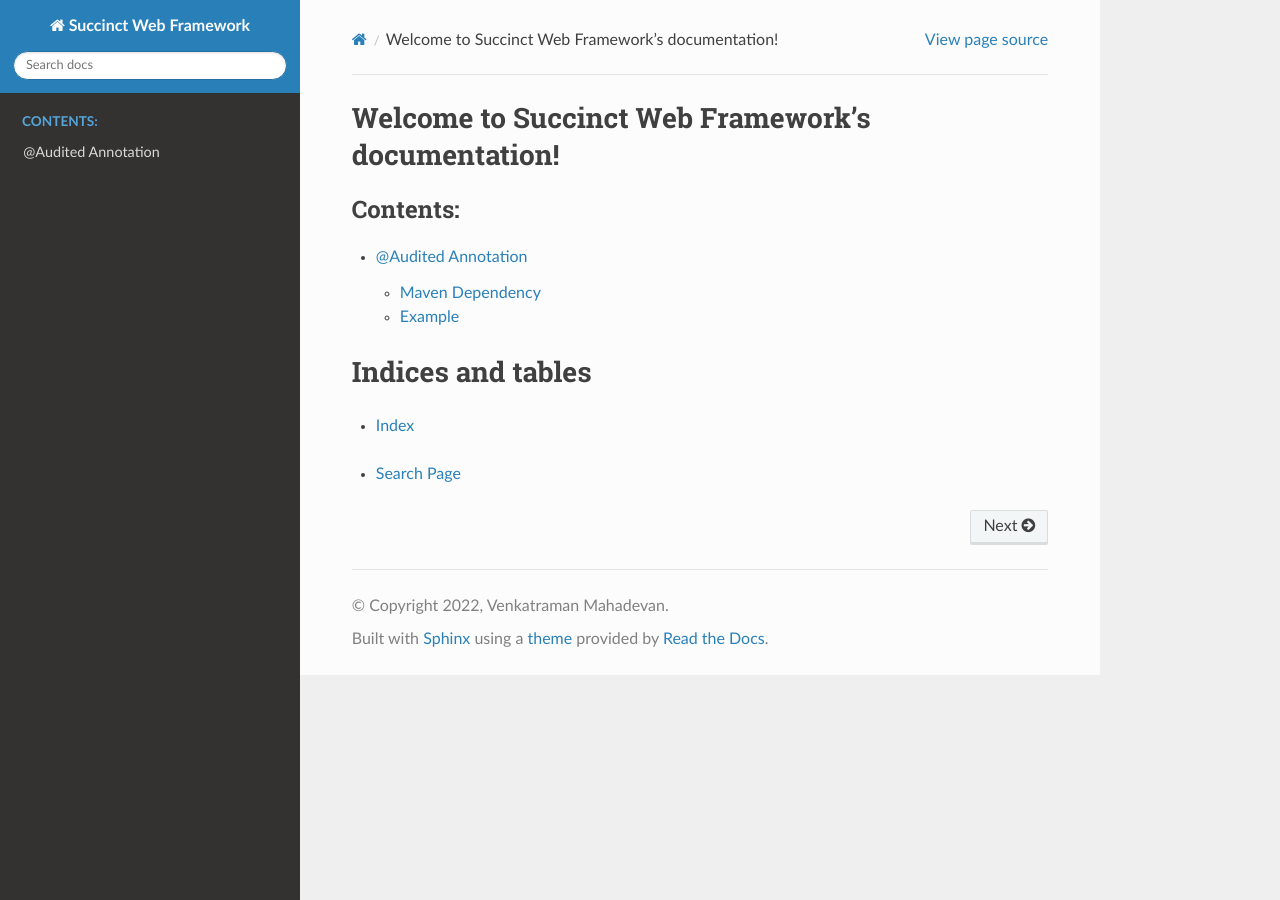
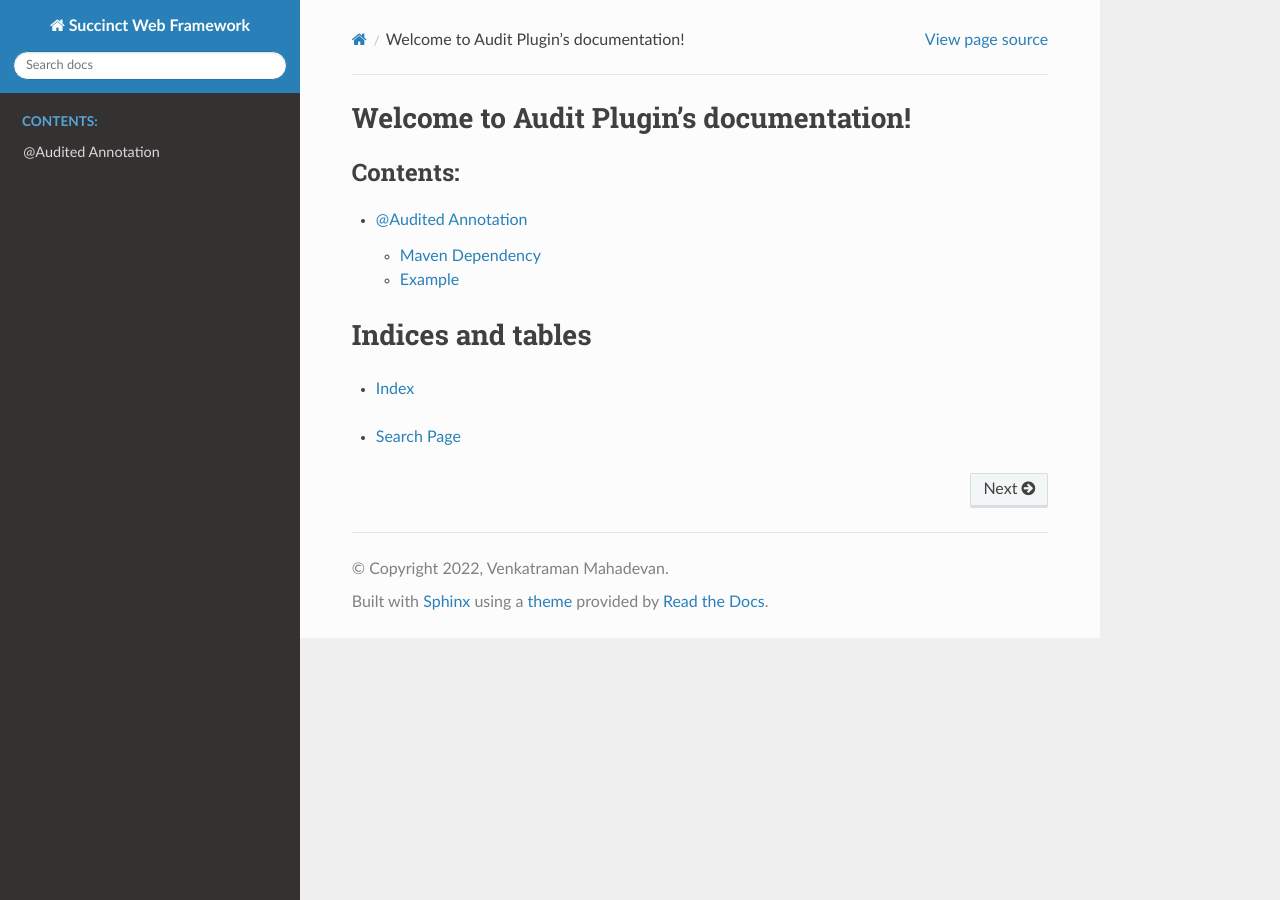
Before and after one commit to Open-Succinct-Community/swf-plugin-audit, a Sphinx documentation site: the page built from docs/index.rst, in a window 1280 px wide. Built offline with Sphinx 7.4.7 and the Read the Docs theme 2.0.0, drawn with Linux system fonts in a browser that asks for light colours.

Commit message:
Docs fixed

```diff
--- a/docs/conf.py
+++ b/docs/conf.py
@@ -22,7 +22,7 @@ copyright = '2022, Venkatraman Mahadevan'
 author = 'Venkatraman Mahadevan'
 
 # The full version, including alpha/beta/rc tags
-release = '2.8'
+release = '2.10'
 
 
 # -- General configuration ---------------------------------------------------
--- a/docs/index.rst
+++ b/docs/index.rst
@@ -3,8 +3,8 @@
    You can adapt this file completely to your liking, but it should at least
    contain the root `toctree` directive.
 
-Welcome to Succinct Web Framework's documentation!
-==================================================
+Welcome to Audit Plugin's documentation!
+========================================
 
 .. toctree::
    :maxdepth: 2
```
